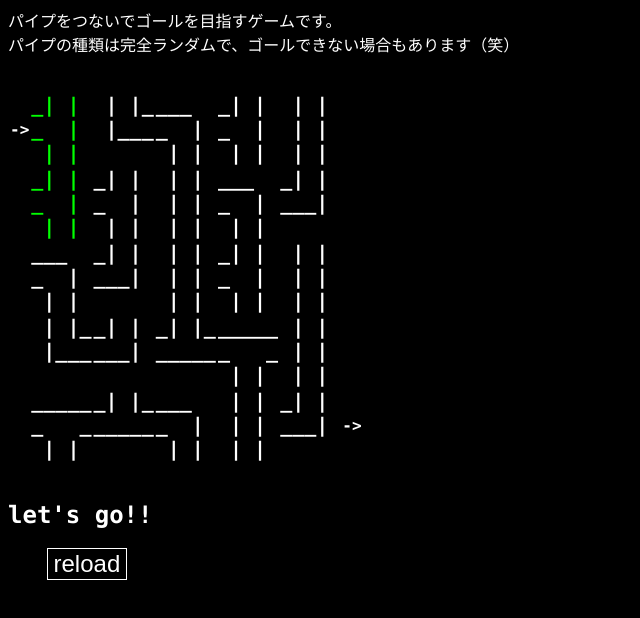
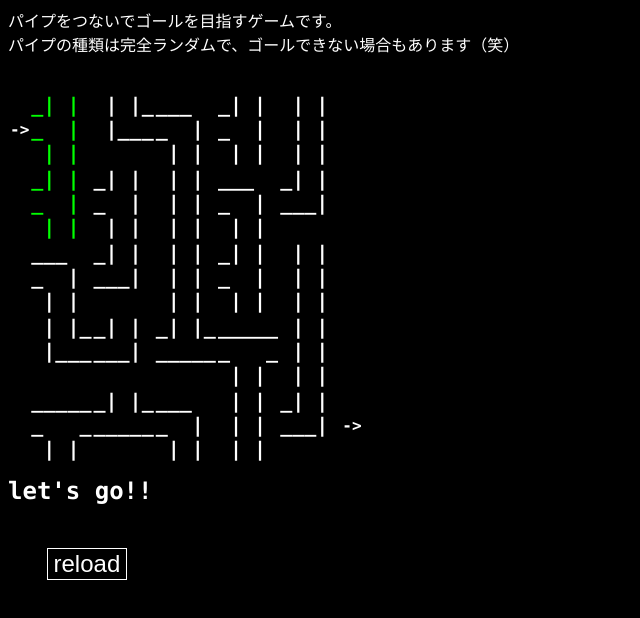
Before and after one commit to hal1127/hal1127.github.io, a website: page pipe-game/index.html in a window 1280 px wide. Shown: the whole page, without its empty margins (0-640 px from the left). Drawn offline with nearby package versions, Linux system fonts and the light colour scheme.

Commit message:
Update index.html

```diff
--- a/pipe-game/index.html
+++ b/pipe-game/index.html
@@ -30,8 +30,14 @@
         border: 0px;
         font-size: 1.25em;
       }
+      table {
+        margin-block-end: 0;
+      }
       #result {
-        margin: 0
+        margin: 0;
+        margin-block-start: 0;
+        position: relative;
+        top: -1em;
       }
       #reload {
         background-color: transparent;
```
